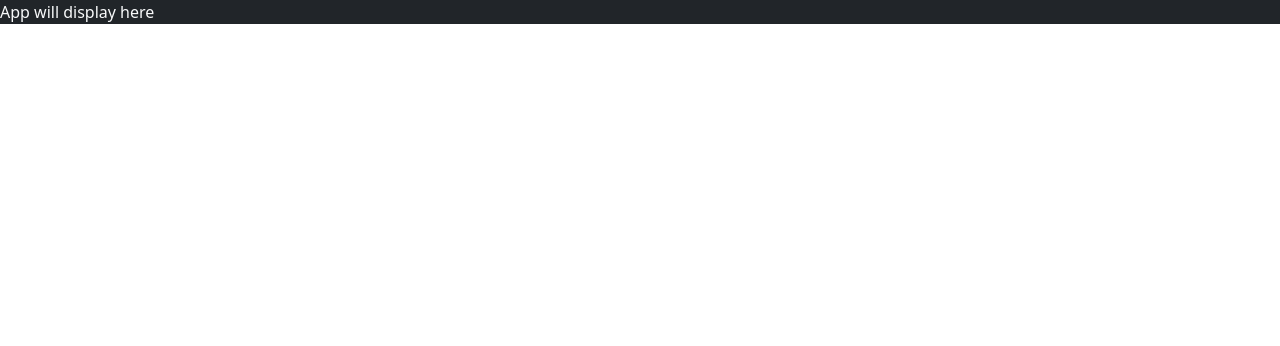
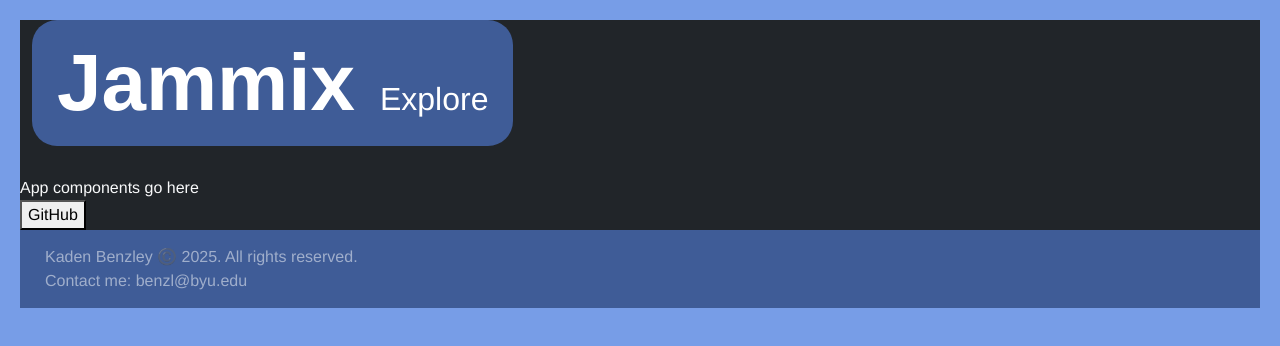
Before and after one commit to Ksbenzley/startup, a React (Vite) app: page / in a window 1280 px wide. Shown: the top 346 px of the page. Built offline with nearby package versions, Linux system fonts and the light colour scheme.

Commit message:
creating app components

```diff
--- a/src/app.css
+++ b/src/app.css
@@ -1,5 +1,50 @@
-.body {
-  display: flex;
-  flex-direction: column;
-  min-width: 375px;
+.header {
+    display: flex;
+    flex-direction: row;
+    align-items: baseline;
+    justify-content: flex-start;
+    background-color: #3f5c97;
+    padding: 15px 25px;
+    border-radius: 25px;
+    max-width: max-content;
+    margin-bottom: 30px;
 }
+
+.header h1 {
+    color: #ffffff;
+    font-family: 'Arial', sans-serif;
+    font-weight: 600;
+    font-size: 80px;
+    margin: 0;
+}
+
+.header h2 {
+    color: #ffffff;
+    font-family: 'Helvetica Neue', Arial, sans-serif;
+    margin: 0;
+    padding-left: 25px;
+}
+
+body {
+    background-color: #779de7;
+    font-family: 'Helvetica Neue', Arial, sans-serif;
+    padding: 20px;
+    margin: 0;
+}
+
+footer {
+    flex: 0 30px;
+}
+
+footer p{
+    display: flex;
+    flex-direction: row;
+    align-items: baseline;
+    justify-content: flex-start;
+    background-color: #3f5c97;
+    padding: 15px 25px;
+    /*border-radius: 25px;*/
+    max-width: max;
+
+
+}
--- a/src/app.jsx
+++ b/src/app.jsx
@@ -3,5 +3,28 @@ import 'bootstrap/dist/css/bootstrap.min.css';
 import './app.css';
 
 export default function App() {
-  return <div className="body bg-dark text-light">App will display here</div>;
+  return (
+    <div className="body bg-dark text-light">
+      <header className="container-fluid">
+        <div class="header">
+            <h1> Jammix </h1>
+            <h2> Explore </h2>
+        </div>
+      </header>
+
+      <main>App components go here</main>
+
+      <footer className="bg-dark text-white-50">
+        <div class="GitHub">
+            <a href="https://github.com/Ksbenzley/startup.git">
+                <button>GitHub</button>
+            </a>
+        </div>
+        <p class="footer-text">
+            Kaden Benzley ©️ 2025. All rights reserved. <br/>
+            Contact me: benzl@byu.edu
+        </p>
+      </footer>
+    </div>
+  );
 }
```
